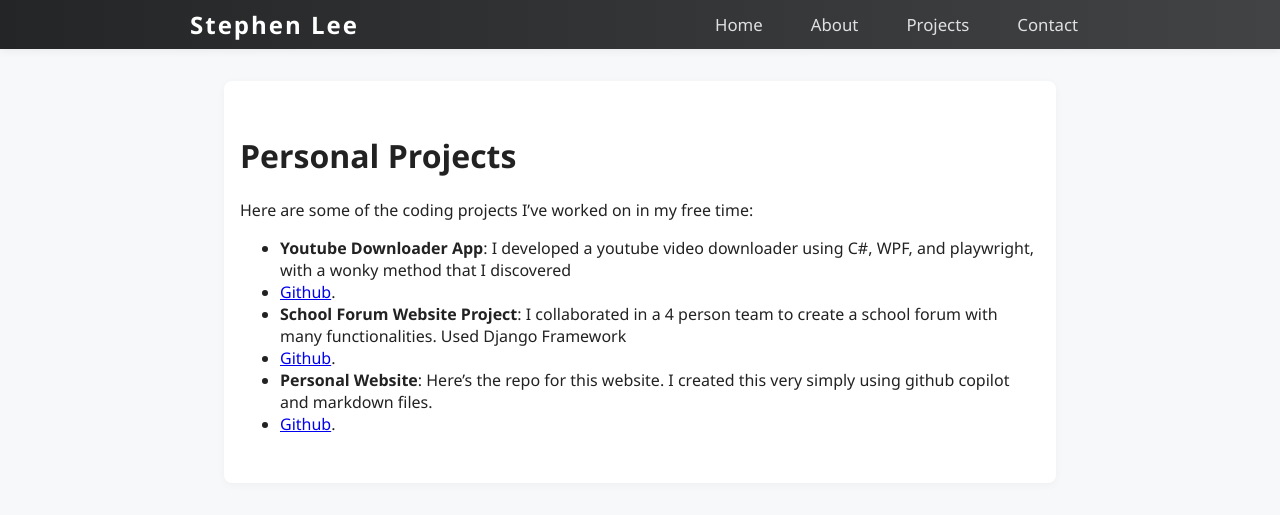
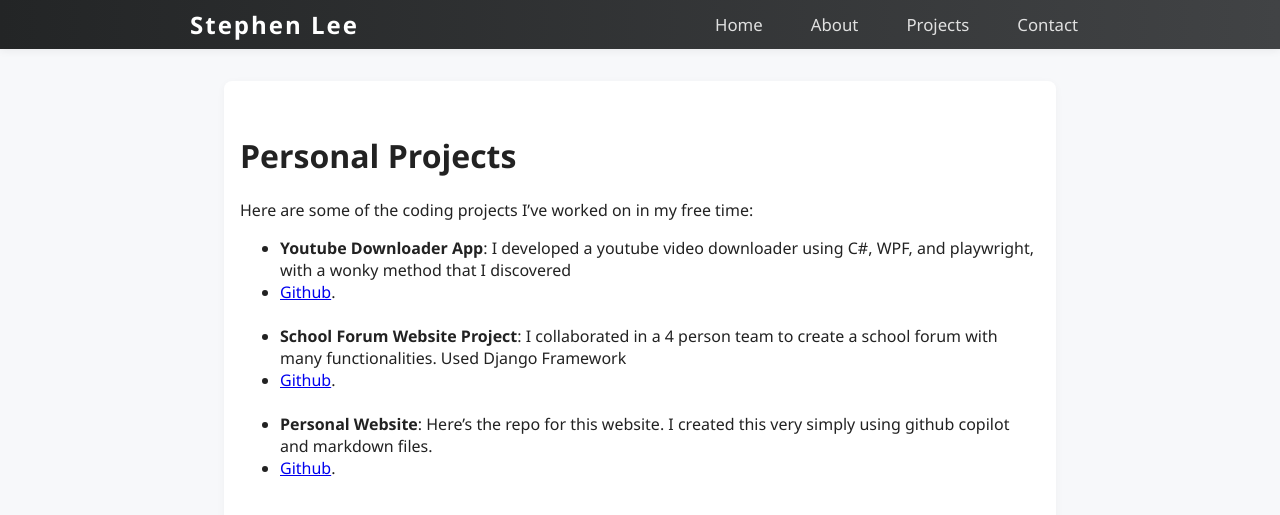
Before and after one commit to pickles33/PersonalWebsite, a Jekyll site: the page built from projects.md, in a window 1280 px wide. Shown: the top 515 px of the page. Built offline with Jekyll 4.4.1, drawn with Linux system fonts in a browser that asks for light colours.

```diff
--- a/projects.md
+++ b/projects.md
@@ -10,8 +10,8 @@ permalink: /projects/
 Here are some of the coding projects I've worked on in my free time:
 
 - **Youtube Downloader App**: I developed a youtube video downloader using C#, WPF, and playwright, with a wonky method that I discovered
-- [Github]([https://github.com/pickles33](https://github.com/pickles33/YDC)).
+- [Github](https://github.com/pickles33/YDC).<br><br>
 - **School Forum Website Project**: I collaborated in a 4 person team to create a school forum with many functionalities. Used Django Framework
-- [Github](https://github.com/WilsonMarquis/CareerManagementSystem).
+- [Github](https://github.com/WilsonMarquis/CareerManagementSystem).<br><br>
 - **Personal Website**: Here's the repo for this website. I created this very simply using github copilot and markdown files.
 - [Github](https://github.com/pickles33/PersonalWebsite).
```
